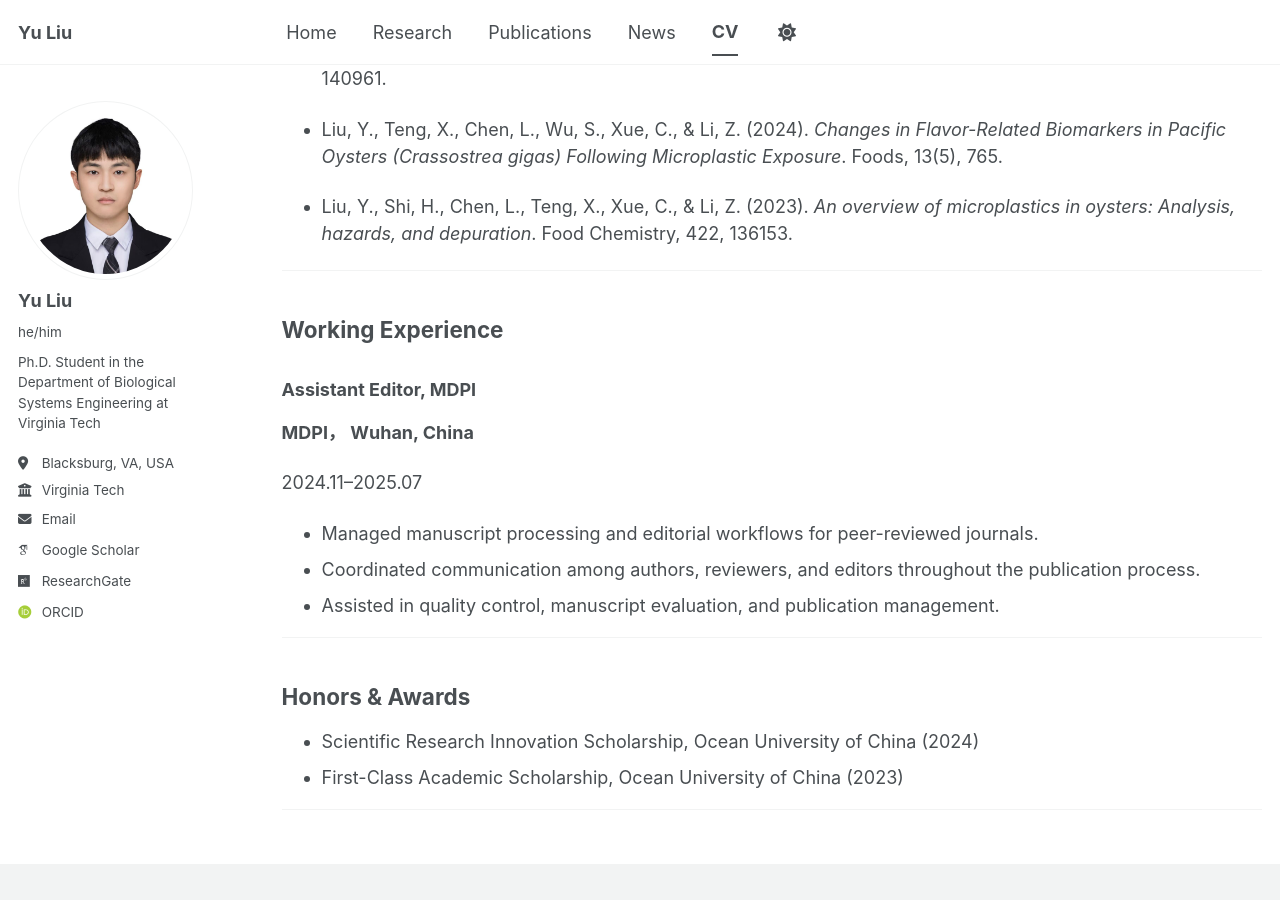
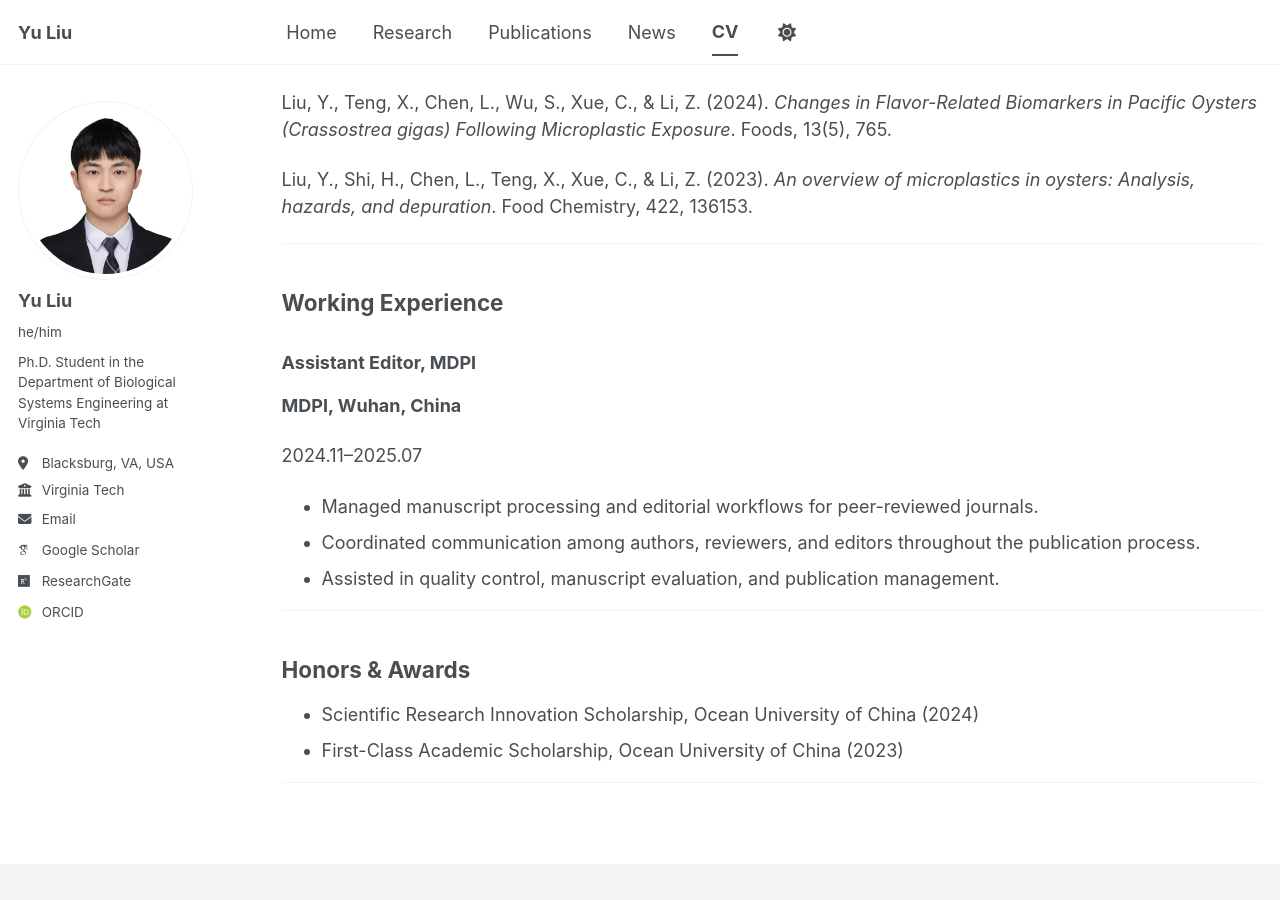
Before and after one commit to yuliu0322/yuliu0322.github.io, a Jekyll site: the page built from _pages/cv.md, in a window 1280 px wide and 900 px high, scrolled down 531 px. Built offline with Jekyll 4.4.1, drawn with Linux system fonts in a browser that asks for light colours; some web fonts are replaced; a script bundle is joined from its source files by our own code; library files that are not in the unit come from our copies; after the commit the page ends 1404 px from its top, so only the background shows below that.

Commit message:
Update cv.md

```diff
--- a/_pages/cv.md
+++ b/_pages/cv.md
@@ -22,11 +22,11 @@ B.Eng. in Food Science and Engineering | 2017.08–2021.06
 
 ## Selected Publications
 
-* Liu, Y., Wu, S., Chen, L., Teng, X., Shi, H., Xue, C., & Li, Z. (2025). *Metabolic profiles and protein expression responses of Pacific oyster (Crassostrea gigas) to polystyrene microplastic stress*. Food Chemistry, 462, 140961.
+Liu, Y., Wu, S., Chen, L., Teng, X., Shi, H., Xue, C., & Li, Z. (2025). *Metabolic profiles and protein expression responses of Pacific oyster (Crassostrea gigas) to polystyrene microplastic stress*. Food Chemistry, 462, 140961.
 
-* Liu, Y., Teng, X., Chen, L., Wu, S., Xue, C., & Li, Z. (2024). *Changes in Flavor-Related Biomarkers in Pacific Oysters (Crassostrea gigas) Following Microplastic Exposure*. Foods, 13(5), 765.
+Liu, Y., Teng, X., Chen, L., Wu, S., Xue, C., & Li, Z. (2024). *Changes in Flavor-Related Biomarkers in Pacific Oysters (Crassostrea gigas) Following Microplastic Exposure*. Foods, 13(5), 765.
 
-* Liu, Y., Shi, H., Chen, L., Teng, X., Xue, C., & Li, Z. (2023). *An overview of microplastics in oysters: Analysis, hazards, and depuration*. Food Chemistry, 422, 136153.
+Liu, Y., Shi, H., Chen, L., Teng, X., Xue, C., & Li, Z. (2023). *An overview of microplastics in oysters: Analysis, hazards, and depuration*. Food Chemistry, 422, 136153.
 
 ---
 
@@ -34,7 +34,7 @@ B.Eng. in Food Science and Engineering | 2017.08–2021.06
 
 ### Assistant Editor, MDPI
 
-**MDPI， Wuhan, China**
+**MDPI, Wuhan, China**
 
 2024.11–2025.07
 
```
